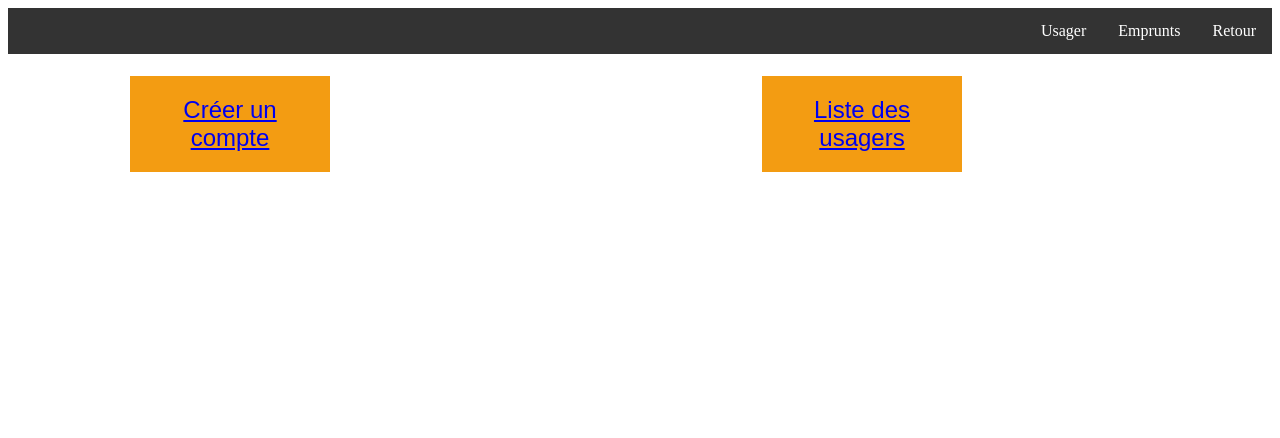
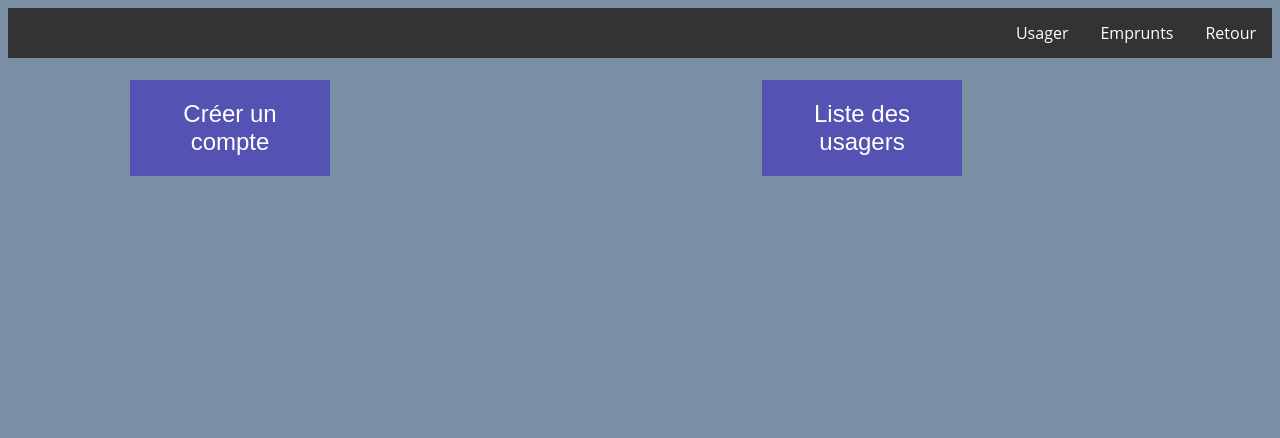
Before and after one commit to esomly19/Atelier_Mediathek, a PHP site: the page made by MediaNet_Staff/src/Views/gestionUsagers.html.twig in a window 1280 px wide. Shown: the top 438 px of the page. Run offline with PHP 8.4, Linux system fonts and the light colour scheme; the template is opened without the code that fills it, so the values that code supplies are empty; some libraries are stand-ins or nearby versions.

Commit message:
changement css

```diff
--- a/MediaNet_Staff/src/Views/gestionUsagers.html.twig
+++ b/MediaNet_Staff/src/Views/gestionUsagers.html.twig
@@ -4,6 +4,8 @@
 {% endblock %}
 
 
+
+{% block content %}
    <div class="main">
              <div class="sub-main">
             <button  id="bu2"  class="button"><a href="{{ path_for('creacompte')}}">Créer un compte</a></button>
@@ -13,3 +15,6 @@
             </div>
 
                     </div>
+
+
+                    {% endblock %}
--- a/MediaNet_Staff/src/css/accueil.css
+++ b/MediaNet_Staff/src/css/accueil.css
@@ -23,7 +23,7 @@ a{
 }
 
 a:hover{
-   color:#2ecc71;
+  color:black;
 }
 
 .main{
@@ -37,7 +37,7 @@ a:hover{
 
 .button {
     position: relative;
-    background-color: #f39c12;
+    background-color: #5452b3;
     border: none;
     padding: 20px;
     cursor: pointer;
@@ -59,7 +59,7 @@ a:hover{
 
 .button:after {
     content: "";
-    background: #f1c40f;
+    background: #5452b3;
     display: block;
     position: absolute;
     margin-top: -120%;
--- a/MediaNet_Staff/src/css/gestionusagers.css
+++ b/MediaNet_Staff/src/css/gestionusagers.css
@@ -1,3 +1,10 @@
+
+body{
+  background:#7a8fa3;
+  font-family: 'Open Sans', sans-serif;
+}
+
+
 .main{
     display: flex;
   }
@@ -8,7 +15,7 @@
   }
 .button {
     position: relative;
-    background-color: #f39c12;
+    background-color: #5452b3;
     border: none;
     padding: 20px;
     cursor: pointer;
@@ -22,6 +29,21 @@
     overflow: hidden;
 }
 
+p{
+  color:#fff;
+  text-align: center;
+  padding-top: 500px;
+  font-size: 10px;
+}
+
+a{
+   text-decoration:none;
+   color:#fff;
+}
+
+a:hover{
+   color:black;
+}
 .button:hover{
    background:#fff;
    box-shadow:0px 2px 10px 5px #97B1BF;
@@ -30,7 +52,7 @@
 
 .button:after {
     content: "";
-    background: #f1c40f;
+    background: #5452b3;
     display: block;
     position: absolute;
     margin-top: -120%;
--- a/MediaNet_Staff/src/css/layout.css
+++ b/MediaNet_Staff/src/css/layout.css
@@ -1,3 +1,8 @@
+
+body{
+  background:#7a8fa3;
+  font-family: 'Open Sans', sans-serif;
+}
 
 ul {
     list-style-type: none;
--- a/MediaNet_Staff/src/css/listeUtilisateur.css
+++ b/MediaNet_Staff/src/css/listeUtilisateur.css
@@ -21,3 +21,8 @@
 span {
     min-width: 8%;
 }
+
+body{
+    background:#7a8fa3;
+    font-family: 'Open Sans', sans-serif;
+  }
```
